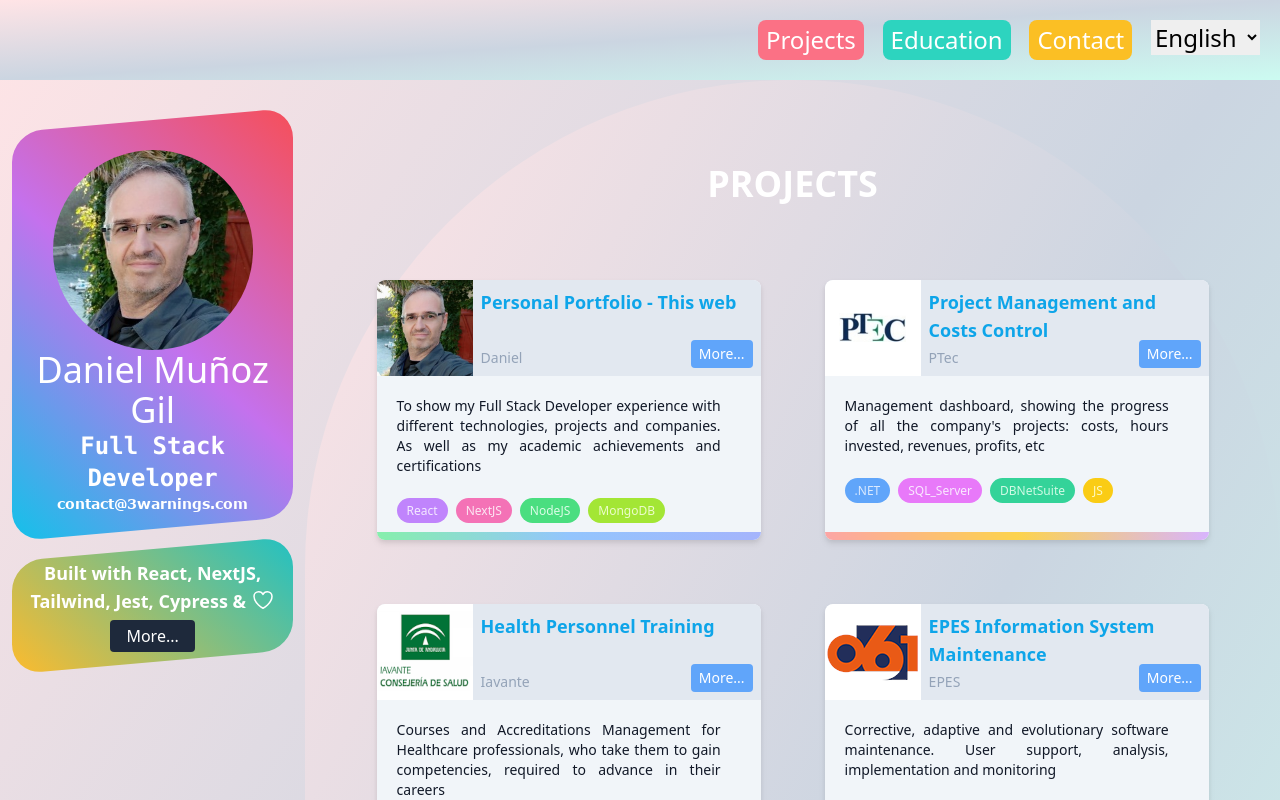
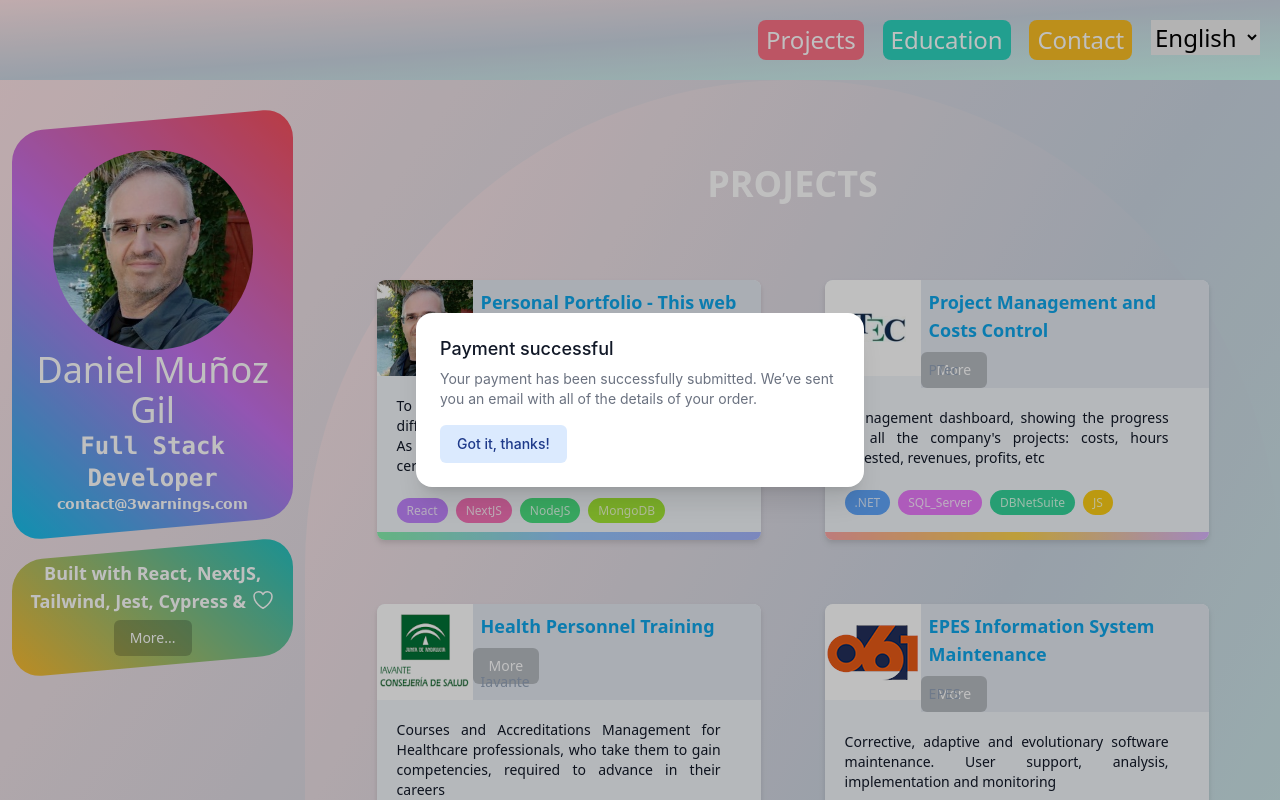
Before and after one commit to DaniMunoz/portfolio, a Next.js app: page / in a window 1280 px wide. Both pictures are taken after a click on the button "More...". Shown: the top 800 px of the page. Built offline with nearby package versions, Linux system fonts and the light colour scheme.

Commit message:
SideBar Modal added

```diff
--- a/components/mainContent/mainContent.jsx
+++ b/components/mainContent/mainContent.jsx
@@ -1,5 +1,5 @@
 import { useSelector } from 'react-redux';
-import Link from "next/link";
+//import Link from "next/link";
 //import styles from "../dist/output.css";
 import ProjectList from "../projectList/projectList";
 import projectsData from "../../public/json/projects.json";
--- /dev/null
+++ b/components/modal/modal.jsx
@@ -0,0 +1,81 @@
+import { Dialog, Transition } from '@headlessui/react'
+import { Fragment, useState } from 'react'
+
+export default function MyModal(props) {
+  let [isOpen, setIsOpen] = useState(false)
+
+  function closeModal() {
+    setIsOpen(false)
+  }
+
+  function openModal() {
+    setIsOpen(true)
+  }
+
+  return (
+    <>
+      <button
+        type="button"
+        onClick={openModal}
+        className="rounded-md bg-black bg-opacity-20 px-4 py-2 text-sm font-medium text-white hover:bg-opacity-30 focus:outline-none focus-visible:ring-2 focus-visible:ring-white focus-visible:ring-opacity-75"
+      >
+        {props.btnText}
+      </button>
+
+      <Transition appear show={isOpen} as={Fragment}>
+        <Dialog as="div" className="relative z-10" onClose={closeModal}>
+          <Transition.Child
+            as={Fragment}
+            enter="ease-out duration-300"
+            enterFrom="opacity-0"
+            enterTo="opacity-100"
+            leave="ease-in duration-200"
+            leaveFrom="opacity-100"
+            leaveTo="opacity-0"
+          >
+            <div className="fixed inset-0 bg-black bg-opacity-25" />
+          </Transition.Child>
+
+          <div className="fixed inset-0 overflow-y-auto">
+            <div className="flex min-h-full items-center justify-center p-4 text-center">
+              <Transition.Child
+                as={Fragment}
+                enter="ease-out duration-300"
+                enterFrom="opacity-0 scale-95"
+                enterTo="opacity-100 scale-100"
+                leave="ease-in duration-200"
+                leaveFrom="opacity-100 scale-100"
+                leaveTo="opacity-0 scale-95"
+              >
+                <Dialog.Panel className="w-full max-w-md transform overflow-hidden rounded-2xl bg-white p-6 text-left align-middle shadow-xl transition-all">
+                  <Dialog.Title
+                    as="h3"
+                    className="text-lg font-medium leading-6 text-gray-900"
+                  >
+                    Payment successful
+                  </Dialog.Title>
+                  <div className="mt-2">
+                    <p className="text-sm text-gray-500">
+                      Your payment has been successfully submitted. We’ve sent
+                      you an email with all of the details of your order.
+                    </p>
+                  </div>
+
+                  <div className="mt-4">
+                    <button
+                      type="button"
+                      className="inline-flex justify-center rounded-md border border-transparent bg-blue-100 px-4 py-2 text-sm font-medium text-blue-900 hover:bg-blue-200 focus:outline-none focus-visible:ring-2 focus-visible:ring-blue-500 focus-visible:ring-offset-2"
+                      onClick={closeModal}
+                    >
+                      Got it, thanks!
+                    </button>
+                  </div>
+                </Dialog.Panel>
+              </Transition.Child>
+            </div>
+          </div>
+        </Dialog>
+      </Transition>
+    </>
+  )
+}
--- a/components/projectList/projectList.jsx
+++ b/components/projectList/projectList.jsx
@@ -2,6 +2,7 @@
 import React from 'react';
 import Image from "next/image";
 import randomGradients from '../../src/randomGradient.js';
+import Modal from '../modal/modal';
 
 const ProjectList = ({ projects }) => {
   const language = useSelector((state) => state.language.language);
@@ -24,8 +25,8 @@
           { (language == "en") && <h3 className="p-2 text-lg font-bold text-sky-500 dark:text-sky-500">{project.project_en}</h3>}
           { (language == "es") && <h3 className="p-2 text-lg font-bold text-sky-500 dark:text-sky-500">{project.project_es}</h3>}
           <a href={project.customer_web} className="p-2 text-sm font-medium text-slate-400 absolute bottom-0 left-0" target="_blank" rel="noreferrer">{project.customer}</a>
-          { (language == "en") && <button className="bg-blue-400 hover:bg-blue-500 text-white text-sm px-2 py-1 rounded absolute bottom-2 right-2">More...</button>}
-          { (language == "es") && <button className="bg-blue-400 hover:bg-blue-500 text-white text-sm px-2 py-1 rounded absolute bottom-2 right-2">Más...</button>}
+          { (language == "en") && <Modal btnText="More" className="bg-blue-400 hover:bg-blue-500 text-white text-sm px-2 py-1 rounded absolute bottom-2 right-2"/>}
+          { (language == "es") && <Modal btnText="Más" className="bg-blue-400 hover:bg-blue-500 text-white text-sm px-2 py-1 rounded absolute bottom-2 right-2"/>}
         </div>
 
       </div>
--- a/components/sidebar/sidebar.jsx
+++ b/components/sidebar/sidebar.jsx
@@ -1,6 +1,7 @@
 import Image from "next/image";
 import { useSelector } from 'react-redux';
 import styles from './sidebar.module.css';
+import Modal from '../modal/modal';
 
 export default function SideBar() {
   const language = useSelector((state) => state.language.language);
@@ -21,8 +22,9 @@
             <svg className="w-6 h-6 mb-2 inline" xmlns="http://www.w3.org/2000/svg" fill="none" viewBox="0 0 24 24" strokeWidth={1.5} stroke="currentColor">
               <path strokeLinecap="round" strokeLinejoin="round" d="M21 8.25c0-2.485-2.099-4.5-4.688-4.5-1.935 0-3.597 1.126-4.312 2.733-.715-1.607-2.377-2.733-4.313-2.733C5.1 3.75 3 5.765 3 8.25c0 7.22 9 12 9 12s9-4.78 9-12z" />
             </svg>
-
-          <p><button className="bg-slate-800 hover:bg-slate-600 text-white px-4 py-1 rounded">More...</button></p>
+          <div>
+            <Modal btnText='More...' className="flex items-center justify-center"></Modal>
+          </div>
         </>
         }
         {(language == "es") &&
@@ -32,8 +34,9 @@
             <svg className="w-6 h-6 mb-2 inline" xmlns="http://www.w3.org/2000/svg" fill="none" viewBox="0 0 24 24" strokeWidth={1.5} stroke="currentColor">
               <path strokeLinecap="round" strokeLinejoin="round" d="M21 8.25c0-2.485-2.099-4.5-4.688-4.5-1.935 0-3.597 1.126-4.312 2.733-.715-1.607-2.377-2.733-4.313-2.733C5.1 3.75 3 5.765 3 8.25c0 7.22 9 12 9 12s9-4.78 9-12z" />
             </svg>
-
-          <p><button className="bg-slate-800 hover:bg-slate-600 text-white px-4 py-1 rounded">More...</button></p>
+          <div>
+            <Modal btnText='Más...' className="flex items-center justify-center"></Modal>
+          </div>
         </>
         }
       </section>
--- a/package.json
+++ b/package.json
@@ -9,6 +9,7 @@
     "cypress": "cypress open"
   },
   "dependencies": {
+    "@headlessui/react": "^1.7.10",
     "@reduxjs/toolkit": "^1.9.1",
     "next": "latest",
     "postcss-flexbugs-fixes": "5.0.2",
```
Also changed, not shown: 1 other file (tests, documents, lock files or other folders).
